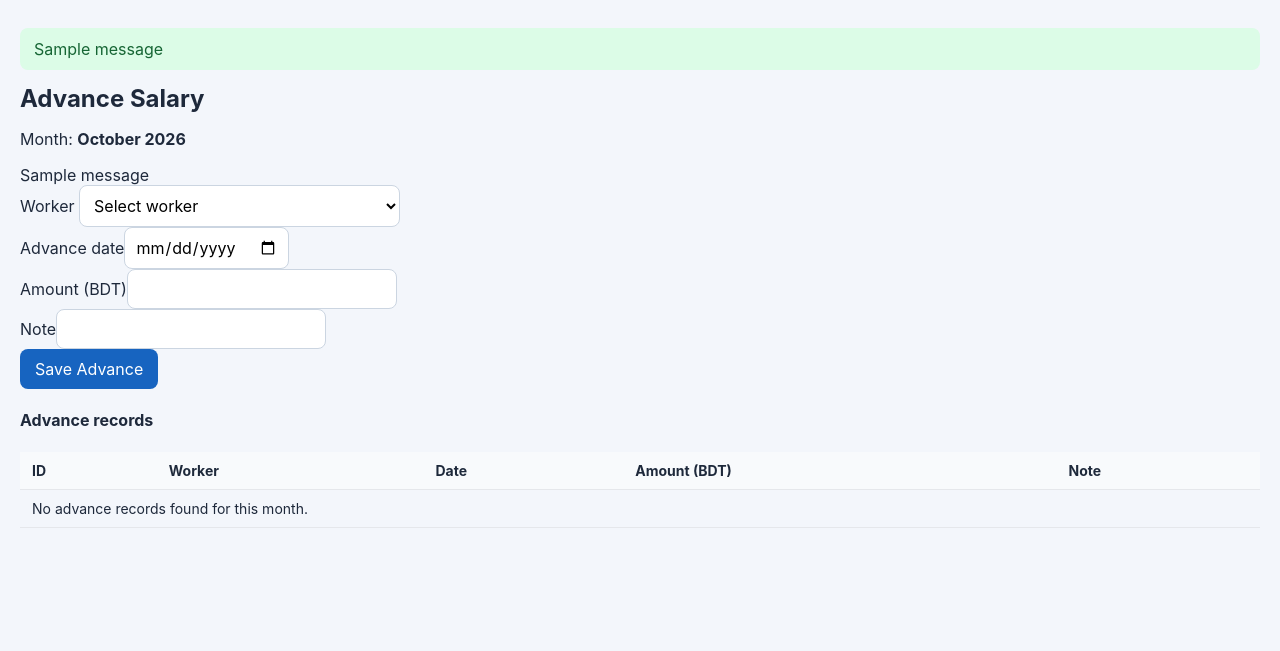
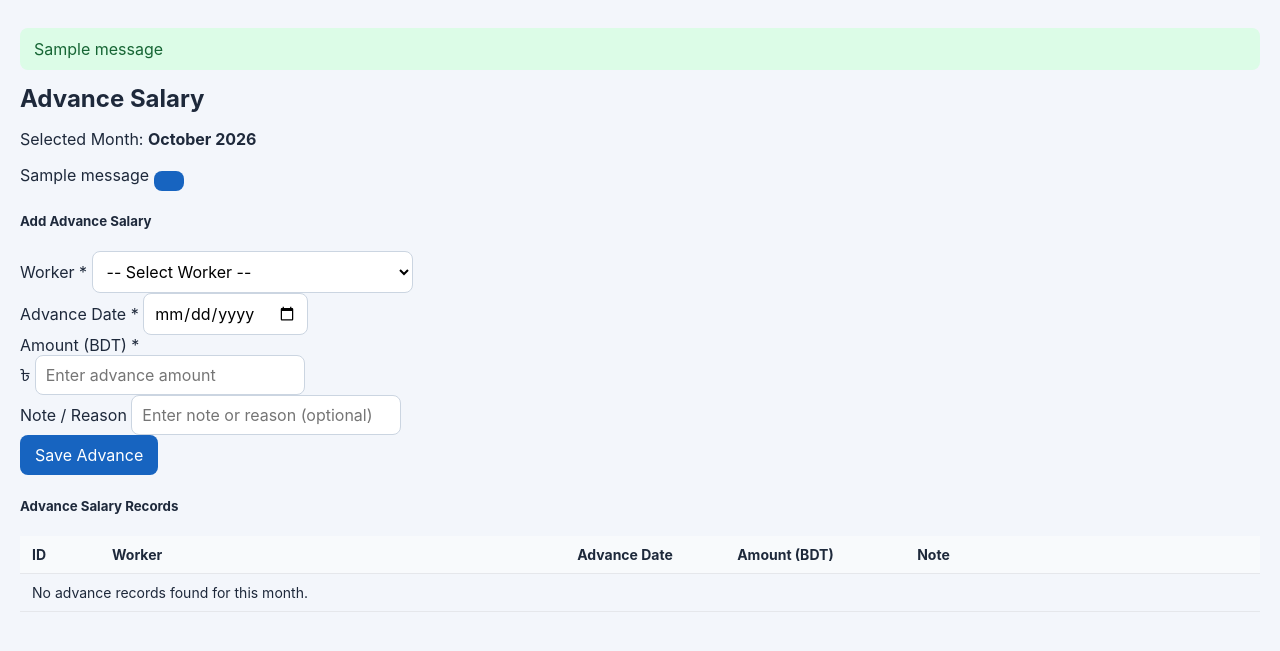
Before and after one commit to ranurial/Reedoy_Payroll, a Flask app: page /advance in a window 1280 px wide. Shown: the part 103-754 px from the top of the page. Run offline with Flask 3, Linux system fonts and the light colour scheme; the visitor is signed in with stand-in values (Sample User, id 1); data comes from the database, SQL or seed files in the repository; tables that the repository leaves empty hold one stand-in row (values such as "Sample post"); one stand-in notice (Sample message) is shown; some libraries are stand-ins or nearby versions.

Commit message:
Update advance.html

```diff
--- a/templates/advance.html
+++ b/templates/advance.html
@@ -1,36 +1,215 @@
 {% extends "base.html" %}
+
 {% block content %}
-<div class="container mt-4">
-  <h2>Advance Salary</h2>
-  <p>Month: <strong>{{ month }}</strong></p>
+
+<div class="container-fluid mt-4 mb-5">
+
+    <!-- Page Header -->
+    <div class="d-flex flex-wrap justify-content-between align-items-center mb-4">
+        <div>
+            <h2 class="mb-1">Advance Salary</h2>
+            <p class="text-muted mb-0">
+                Selected Month:
+                <strong>{{ month }}</strong>
+            </p>
+        </div>
+    </div>
+
+    <!-- Flash Messages -->
     {% with messages = get_flashed_messages(with_categories=true) %}
-    {% if messages %}{% for category, message in messages %}
-      <div class="alert alert-{{ category }}">{{ message }}</div>
-    {% endfor %}{% endif %}
+        {% if messages %}
+            {% for category, message in messages %}
+                <div class="alert alert-{{ category }} alert-dismissible fade show" role="alert">
+                    {{ message }}
+                    <button type="button" class="btn-close" data-bs-dismiss="alert"
+                            aria-label="Close"></button>
+                </div>
+            {% endfor %}
+        {% endif %}
     {% endwith %}
-  <form method="post" action="{{ url_for('save_advance') }}" class="card card-body mb-4">
-    <div class="row g-3">
-      <div class="col-md-4"><label class="form-label">Worker</label>
-        <select name="worker_id" class="form-select" required>
-          <option value="">Select worker</option>
-          {% for w in workers %}<option value="{{ w.id }}">{{ w.id }} - {{ w.name }}{% if w.department %} ({{ w.department }}){% endif %}</option>{% endfor %}
+
+
+    <!-- Add Advance Form -->
+    <div class="card shadow-sm mb-4">
+
+        <div class="card-header bg-primary text-white">
+            <h5 class="mb-0">Add Advance Salary</h5>
+        </div>
+
+        <div class="card-body">
+
+            <form method="post" action="{{ url_for('save_advance') }}">
+
+                <input type="hidden" name="month_year" value="{{ month }}">
+
+                <!-- First Row -->
+                <div class="row g-3 mb-3">
+
+                    <!-- Worker -->
+                    <div class="col-12 col-md-6">
+                        <label for="worker_id" class="form-label fw-semibold">
+                            Worker <span class="text-danger">*</span>
+                        </label>
+
+                        <select
+                            id="worker_id"
+                            name="worker_id"
+                            class="form-select"
+                            required
+                        >
+                            <option value="">-- Select Worker --</option>
+
+                            {% for w in workers %}
+                                <option value="{{ w.id }}">
+                                    {{ w.id }} - {{ w.name }}{% if w.department %} ({{ w.department }}){% endif %}
+                                </option>
+                            {% endfor %}
+
                         </select>
                     </div>
-      <div class="col-md-3"><label class="form-label">Advance date</label><input type="date" name="advance_date" class="form-control" required></div>
-      <div class="col-md-2"><label class="form-label">Amount (BDT)</label><input type="number" name="amount" min="1" step="0.01" class="form-control" required></div>
-      <div class="col-md-3"><label class="form-label">Note</label><input name="note" class="form-control"></div>
+
+
+                    <!-- Advance Date -->
+                    <div class="col-12 col-md-6">
+                        <label for="advance_date" class="form-label fw-semibold">
+                            Advance Date <span class="text-danger">*</span>
+                        </label>
+
+                        <input
+                            type="date"
+                            id="advance_date"
+                            name="advance_date"
+                            class="form-control"
+                            required
+                        >
                     </div>
-    <input type="hidden" name="month_year" value="{{ month }}">
-    <button class="btn btn-primary mt-3" type="submit">Save Advance</button>
+
+                </div>
+
+
+                <!-- Second Row -->
+                <div class="row g-3 mb-3">
+
+                    <!-- Amount -->
+                    <div class="col-12 col-md-6">
+                        <label for="amount" class="form-label fw-semibold">
+                            Amount (BDT) <span class="text-danger">*</span>
+                        </label>
+
+                        <div class="input-group">
+                            <span class="input-group-text">৳</span>
+                            <input
+                                type="number"
+                                id="amount"
+                                name="amount"
+                                min="1"
+                                step="0.01"
+                                class="form-control"
+                                placeholder="Enter advance amount"
+                                required
+                            >
+                        </div>
+                    </div>
+
+
+                    <!-- Note -->
+                    <div class="col-12 col-md-6">
+                        <label for="note" class="form-label fw-semibold">
+                            Note / Reason
+                        </label>
+
+                        <input
+                            type="text"
+                            id="note"
+                            name="note"
+                            class="form-control"
+                            placeholder="Enter note or reason (optional)"
+                        >
+                    </div>
+
+                </div>
+
+
+                <!-- Submit Button -->
+                <div class="d-flex justify-content-end mt-4">
+                    <button type="submit" class="btn btn-primary px-4">
+                        Save Advance
+                    </button>
+                </div>
+
             </form>
-  <h4>Advance records</h4>
-  <div class="table-responsive"><table class="table table-striped table-bordered">
-    <thead><tr><th>ID</th><th>Worker</th><th>Date</th><th>Amount (BDT)</th><th>Note</th></tr></thead>
+
+        </div>
+    </div>
+
+
+
+    <!-- Advance Records -->
+    <div class="card shadow-sm">
+
+        <div class="card-header bg-light">
+            <h5 class="mb-0">Advance Salary Records</h5>
+        </div>
+
+        <div class="card-body">
+
+            <div class="table-responsive">
+
+                <table class="table table-striped table-bordered table-hover align-middle mb-0">
+
+                    <thead class="table-dark">
+                        <tr>
+                            <th style="width: 80px;">ID</th>
+                            <th>Worker</th>
+                            <th style="width: 160px;">Advance Date</th>
+                            <th style="width: 180px;" class="text-end">Amount (BDT)</th>
+                            <th>Note</th>
+                        </tr>
+                    </thead>
+
                     <tbody>
+
                         {% for r in rows %}
-      <tr><td>{{ r.id }}</td><td>{{ r.worker_name or r.worker_id }}</td><td>{{ r.advance_date or r.date or '' }}</td><td>{{ "%.2f"|format(r.amount|float) }}</td><td>{{ r.note or '' }}</td></tr>
-    {% else %}<tr><td colspan="5" class="text-center">No advance records found for this month.</td></tr>{% endfor %}
+
+                            <tr>
+                                <td>{{ r.id }}</td>
+
+                                <td>
+                                    {{ r.worker_name or r.worker_id }}
+                                </td>
+
+                                <td>
+                                    {{ r.advance_date or r.date or '' }}
+                                </td>
+
+                                <td class="text-end">
+                                    {{ "%.2f"|format(r.amount|float) }}
+                                </td>
+
+                                <td>
+                                    {{ r.note or '' }}
+                                </td>
+                            </tr>
+
+                        {% else %}
+
+                            <tr>
+                                <td colspan="5" class="text-center text-muted py-4">
+                                    No advance records found for this month.
+                                </td>
+                            </tr>
+
+                        {% endfor %}
+
                     </tbody>
-  </table></div>
+
+                </table>
+
             </div>
+
+        </div>
+    </div>
+
+</div>
+
 {% endblock %}
```
Lines whose indentation alone changed are shown as unchanged.
